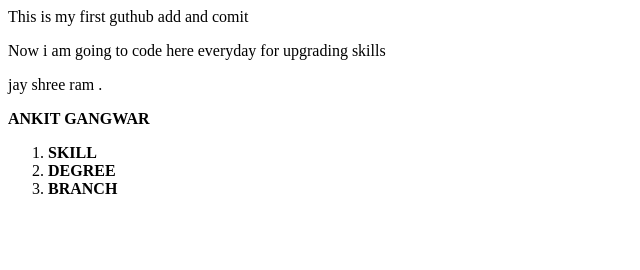
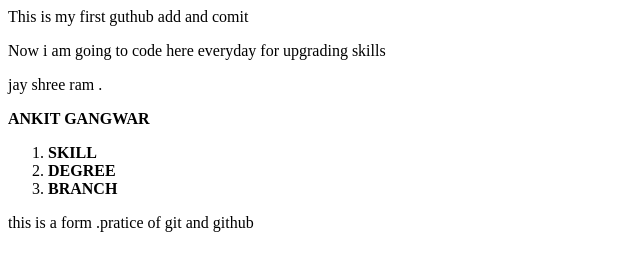
Before and after one commit to ankit-gangwar-developer/first-repository, a plain HTML site: page index.html in a window 1280 px wide. Shown: the whole page, without its empty margins (0-640 px from the left). Drawn offline with Linux system fonts and the light colour scheme.

Commit message:
add form

```diff
--- a/index.html
+++ b/index.html
@@ -7,3 +7,8 @@
     <LI><B>DEGREE</B></LI>
     <LI><B>BRANCH</B></LI>
 </OL>
+<form>
+    <p> this is a form .pratice of git and github
+
+    </p>
+</form>
```
